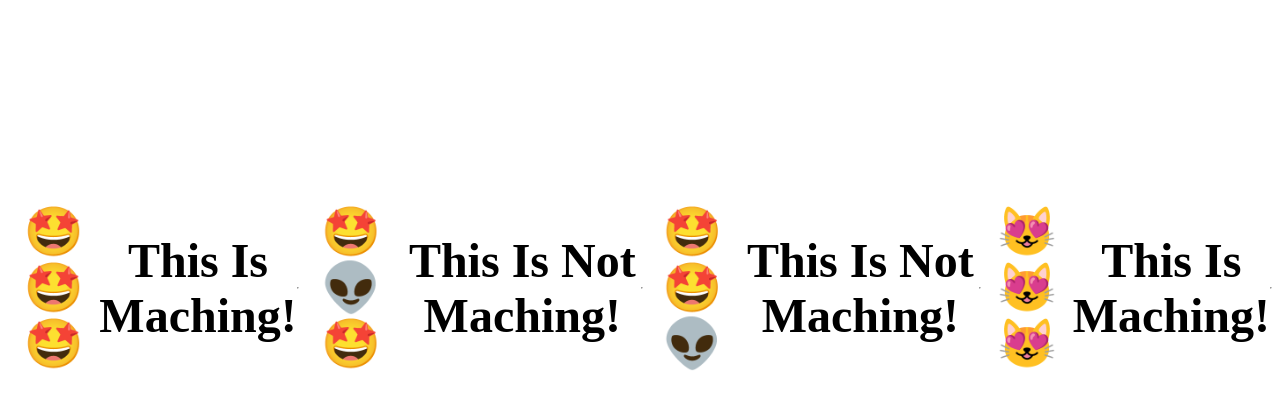
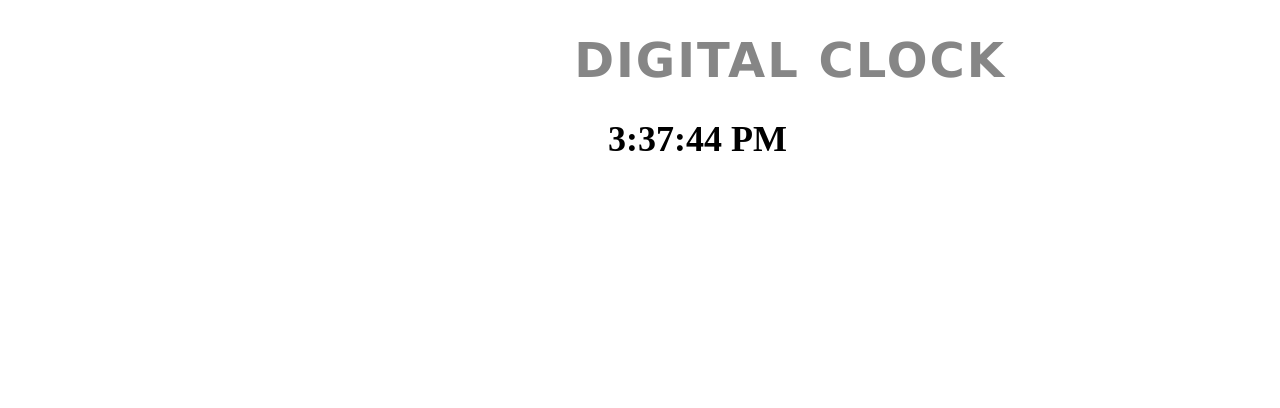
Before and after one commit to full-stack-developer-SURE-TRUST/g3, a React (Create React App) app in the folder first/: page / in a window 1280 px wide. Shown: the top 408 px of the page. Built offline with nearby package versions, Linux system fonts and the light colour scheme.

Commit message:
digital clock

```diff
--- /dev/null
+++ b/first/src/Dclock.js
@@ -0,0 +1,22 @@
+
+import React, { useState } from 'react';
+
+const Dclock =()=>{
+    let Dig = new Date().toLocaleTimeString();
+    const [ctime, updatetime] = useState(Dig);
+
+    const Finaltime = ()=>{
+        Dig = new Date().toLocaleTimeString();
+        updatetime(Dig)
+    };
+    setInterval(Finaltime,0);
+    return(
+        <>
+        <h1 className="heading"> Digital clock </h1>
+        <div>
+            <h2>{Dig}</h2>
+        </div>
+        </>
+    );
+}
+export default Dclock;
--- a/first/src/index.css
+++ b/first/src/index.css
@@ -7,46 +7,48 @@ padding: 0%;
 
 }
 
-/* .heading{
+.heading{
 padding: 30px 0;
 text-align: center;
 font-family: 'Lucida Sans', 'Lucida Sans Regular', 'Lucida Grande', 'Lucida Sans Unicode', Geneva, Verdana, sans-serif;
 text-transform: uppercase;
-font-size: 13px;
+/* font-size: 13px; */
 letter-spacing: 2px;
-font-weight: 500;
+/* font-weight: 500; */
 color: #868686;
 background-color: #fff;
 font-size: 1.srem;
 margin-bottom: 30px;
-} */
-/* .cards{
+align-items: center;
+}
+
+ .cards{
 width: auto;
 height: 100%;
-} */
+}
 
-div{
+ div{
 text-transform: capitalize;
 font-size: x-large  ;
 font-family: 'East Sea Dokdo', cursive;
-width: 100%;
-height: 70vh;
-display: flex;
-justify-content: center;
-align-items: center;
-/* margin-top: -30px; */
-}
-.card{
-/* margin: 10%; */
-/* transform: all 0.4s cubic-bezier(0.175,0.885,0,1); */
+ /* display: flex;  */
+ margin-top: -30px;
+ margin-left: 300px;
+ }
+
+/* .card{
+margin: 10%;
+/* transform: all 0.4s cubic-bezier(0.175,0.885,0,1);
 background-color: #fff;
 width: auto;
 height: 10px;
 border-radius: 12px;
 box-shadow: 0px 13px 10px -7px #000000;
-/* float: left; */
+float: left;
 text-align: center;
 }
+*/
+
 /* .card:hover{
 box-shadow: 0px 30px 18px -8px #000000;
 transition: scale(1.05, 1.05);
--- a/first/src/index.js
+++ b/first/src/index.js
@@ -1,11 +1,10 @@
 import React from 'react';
 import ReactDOM from 'react-dom';
 import './index.css';
-import Slot from "./Slot";
-
+import Dclock from "./Dclock";
 ReactDOM.render(
   <>
-  <Slot />
+  <Dclock />
 </>,
 
   document.getElementById('root')
```
